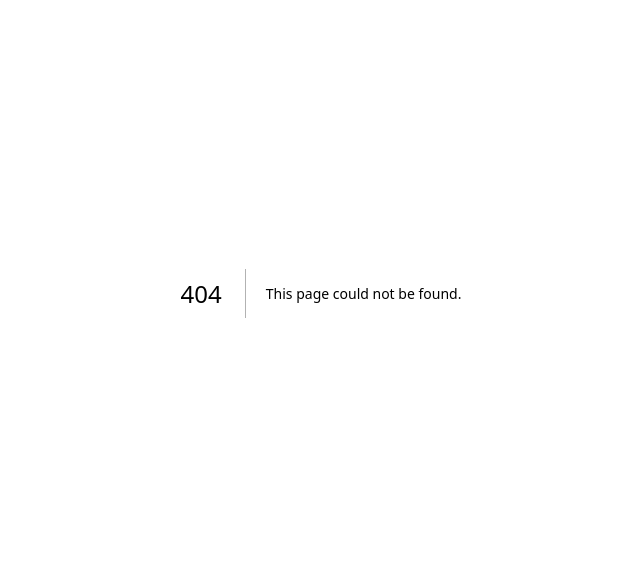
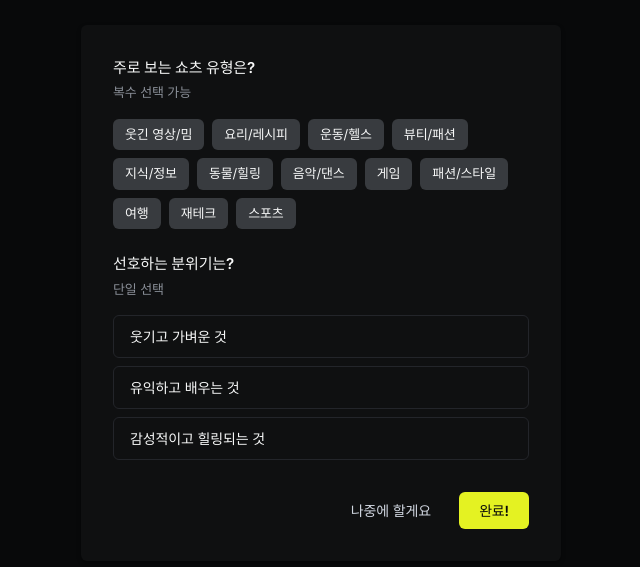
Before and after one commit to inhwa338-boop/todaypick, a Next.js app: page /onboarding in a window 1280 px wide. Before the commit this address had no page. Shown: the part 107-674 px from the top of the page, without its empty margins (319-959 px from the left). Built offline with nearby package versions, Linux system fonts and the light colour scheme; no server answers.

Commit message:
feat: STEP 9 - 온보딩 페이지 3단계 wizard UI

```diff
--- /dev/null
+++ b/app/onboarding/page.jsx
@@ -0,0 +1,347 @@
+'use client'
+
+import { useEffect, useState } from 'react'
+import { useSession } from 'next-auth/react'
+import { useRouter } from 'next/navigation'
+
+const CATEGORIES = [
+  '웃긴 영상/밈', '요리/레시피', '운동/헬스',
+  '뷰티/패션', '지식/정보', '동물/힐링',
+  '음악/댄스', '게임', '패션/스타일',
+  '여행', '재테크', '스포츠',
+]
+
+const VIBES = [
+  '웃기고 가벼운 것',
+  '유익하고 배우는 것',
+  '감성적이고 힐링되는 것',
+]
+
+export default function OnboardingPage() {
+  const { update } = useSession()
+  const router = useRouter()
+  const [step, setStep] = useState(1)
+  const [selectedCategories, setSelectedCategories] = useState([])
+  const [selectedVibe, setSelectedVibe] = useState('')
+  const [progress, setProgress] = useState(0)
+  const [error, setError] = useState(null)
+
+  useEffect(() => {
+    let prog = 0
+    const interval = setInterval(() => {
+      prog = prog < 90 ? prog + (90 - prog) * 0.03 : prog
+      setProgress(Math.min(prog, 90))
+    }, 200)
+
+    fetch('/api/collect-subscriptions', { method: 'POST' })
+      .then(() => {
+        clearInterval(interval)
+        setProgress(100)
+        setTimeout(() => setStep(2), 600)
+      })
+      .catch(() => {
+        clearInterval(interval)
+        setError('구독 채널 수집에 실패했어요. 새로고침 후 다시 시도해주세요.')
+      })
+
+    return () => clearInterval(interval)
+  }, [])
+
+  function toggleCategory(cat) {
+    setSelectedCategories((prev) =>
+      prev.includes(cat) ? prev.filter((c) => c !== cat) : [...prev, cat]
+    )
+  }
+
+  async function handleComplete(skip = false) {
+    const profile = skip
+      ? {}
+      : { categories: selectedCategories, vibe: selectedVibe }
+
+    try {
+      await fetch('/api/complete-onboarding', {
+        method: 'PATCH',
+        headers: { 'Content-Type': 'application/json' },
+        body: JSON.stringify({ shorts_taste_profile: profile }),
+      })
+      await update({ onboarding_completed: true })
+    } catch {
+      // 오류가 있어도 step 3으로 진행
+    }
+    setStep(3)
+  }
+
+  useEffect(() => {
+    if (step !== 3) return
+    const timer = setTimeout(() => router.push('/today'), 3000)
+    return () => clearTimeout(timer)
+  }, [step, router])
+
+  const containerStyle = {
+    backgroundColor: '#08090a',
+    minHeight: '100vh',
+    display: 'flex',
+    alignItems: 'center',
+    justifyContent: 'center',
+    fontFamily: 'var(--font-inter), Inter, ui-sans-serif, system-ui, sans-serif',
+    color: '#f7f8f8',
+    padding: '24px',
+  }
+
+  const cardStyle = {
+    backgroundColor: '#0f1011',
+    borderRadius: '6px',
+    padding: '32px',
+    width: '100%',
+    maxWidth: '480px',
+    boxShadow: 'rgba(0, 0, 0, 0.4) 0px 2px 4px 0px',
+  }
+
+  if (step === 1) {
+    return (
+      <div style={containerStyle}>
+        <div style={{ textAlign: 'center', maxWidth: '480px', width: '100%' }}>
+          <p
+            style={{
+              fontSize: '20px',
+              fontWeight: 510,
+              color: '#f7f8f8',
+              marginBottom: '8px',
+              letterSpacing: '-0.13px',
+            }}
+          >
+            취향을 분석하고 있어요 ✨
+          </p>
+          <p
+            style={{
+              fontSize: '14px',
+              color: '#8a8f98',
+              marginBottom: '32px',
+              letterSpacing: '-0.13px',
+            }}
+          >
+            구독 채널을 기반으로 취향을 파악하고 있어요
+          </p>
+          <div
+            style={{
+              backgroundColor: '#23252a',
+              borderRadius: '9999px',
+              height: '6px',
+              overflow: 'hidden',
+            }}
+          >
+            <div
+              style={{
+                height: '100%',
+                backgroundColor: '#e4f222',
+                borderRadius: '9999px',
+                width: `${progress}%`,
+                transition: 'width 0.3s ease-in-out',
+              }}
+            />
+          </div>
+          {error && (
+            <p
+              style={{
+                color: '#eb5757',
+                fontSize: '13px',
+                marginTop: '16px',
+                letterSpacing: '-0.13px',
+              }}
+            >
+              {error}
+            </p>
+          )}
+        </div>
+      </div>
+    )
+  }
+
+  if (step === 2) {
+    return (
+      <div style={containerStyle}>
+        <div style={cardStyle}>
+          <p
+            style={{
+              fontSize: '15px',
+              fontWeight: 510,
+              marginBottom: '4px',
+              letterSpacing: '-0.13px',
+            }}
+          >
+            주로 보는 쇼츠 유형은?
+          </p>
+          <p
+            style={{
+              fontSize: '13px',
+              color: '#8a8f98',
+              marginBottom: '16px',
+              letterSpacing: '-0.13px',
+            }}
+          >
+            복수 선택 가능
+          </p>
+          <div
+            style={{
+              display: 'flex',
+              flexWrap: 'wrap',
+              gap: '8px',
+              marginBottom: '24px',
+            }}
+          >
+            {CATEGORIES.map((cat) => {
+              const selected = selectedCategories.includes(cat)
+              return (
+                <button
+                  key={cat}
+                  onClick={() => toggleCategory(cat)}
+                  style={{
+                    padding: '6px 12px',
+                    borderRadius: '6px',
+                    fontSize: '13px',
+                    fontWeight: 400,
+                    border: 'none',
+                    cursor: 'pointer',
+                    backgroundColor: selected ? '#e4f222' : '#383b3f',
+                    color: selected ? '#08090a' : '#f7f8f8',
+                    letterSpacing: '-0.13px',
+                    transition: 'background-color 0.15s, color 0.15s',
+                  }}
+                >
+                  {cat}
+                </button>
+              )
+            })}
+          </div>
+
+          <p
+            style={{
+              fontSize: '15px',
+              fontWeight: 510,
+              marginBottom: '4px',
+              letterSpacing: '-0.13px',
+            }}
+          >
+            선호하는 분위기는?
+          </p>
+          <p
+            style={{
+              fontSize: '13px',
+              color: '#8a8f98',
+              marginBottom: '16px',
+              letterSpacing: '-0.13px',
+            }}
+          >
+            단일 선택
+          </p>
+          <div
+            style={{
+              display: 'flex',
+              flexDirection: 'column',
+              gap: '8px',
+              marginBottom: '32px',
+            }}
+          >
+            {VIBES.map((vibe) => {
+              const selected = selectedVibe === vibe
+              return (
+                <button
+                  key={vibe}
+                  onClick={() => setSelectedVibe(vibe)}
+                  style={{
+                    padding: '10px 16px',
+                    borderRadius: '6px',
+                    fontSize: '14px',
+                    fontWeight: 400,
+                    border: selected
+                      ? '1px solid #e4f222'
+                      : '1px solid #23252a',
+                    cursor: 'pointer',
+                    backgroundColor: selected
+                      ? 'rgba(228, 242, 34, 0.08)'
+                      : 'transparent',
+                    color: selected ? '#e4f222' : '#f7f8f8',
+                    textAlign: 'left',
+                    letterSpacing: '-0.13px',
+                    transition:
+                      'background-color 0.15s, border-color 0.15s, color 0.15s',
+                  }}
+                >
+                  {vibe}
+                </button>
+              )
+            })}
+          </div>
+
+          <div
+            style={{
+              display: 'flex',
+              gap: '12px',
+              justifyContent: 'flex-end',
+            }}
+          >
+            <button
+              onClick={() => handleComplete(true)}
+              style={{
+                padding: '8px 16px',
+                borderRadius: '6px',
+                fontSize: '14px',
+                fontWeight: 400,
+                border: 'none',
+                cursor: 'pointer',
+                backgroundColor: 'transparent',
+                color: '#d0d6e0',
+                letterSpacing: '-0.13px',
+              }}
+            >
+              나중에 할게요
+            </button>
+            <button
+              onClick={() => handleComplete(false)}
+              style={{
+                padding: '8px 20px',
+                borderRadius: '6px',
+                fontSize: '14px',
+                fontWeight: 590,
+                border: 'none',
+                cursor: 'pointer',
+                backgroundColor: '#e4f222',
+                color: '#08090a',
+                letterSpacing: '-0.13px',
+              }}
+            >
+              완료!
+            </button>
+          </div>
+        </div>
+      </div>
+    )
+  }
+
+  return (
+    <div style={containerStyle}>
+      <div style={{ textAlign: 'center' }}>
+        <p
+          style={{
+            fontSize: '24px',
+            fontWeight: 590,
+            color: '#f7f8f8',
+            letterSpacing: '-0.22px',
+            marginBottom: '8px',
+          }}
+        >
+          준비됐어요! 🎬
+        </p>
+        <p
+          style={{
+            fontSize: '14px',
+            color: '#8a8f98',
+            letterSpacing: '-0.13px',
+          }}
+        >
+          오늘의 추천을 볼게요
+        </p>
+      </div>
+    </div>
+  )
+}
```
